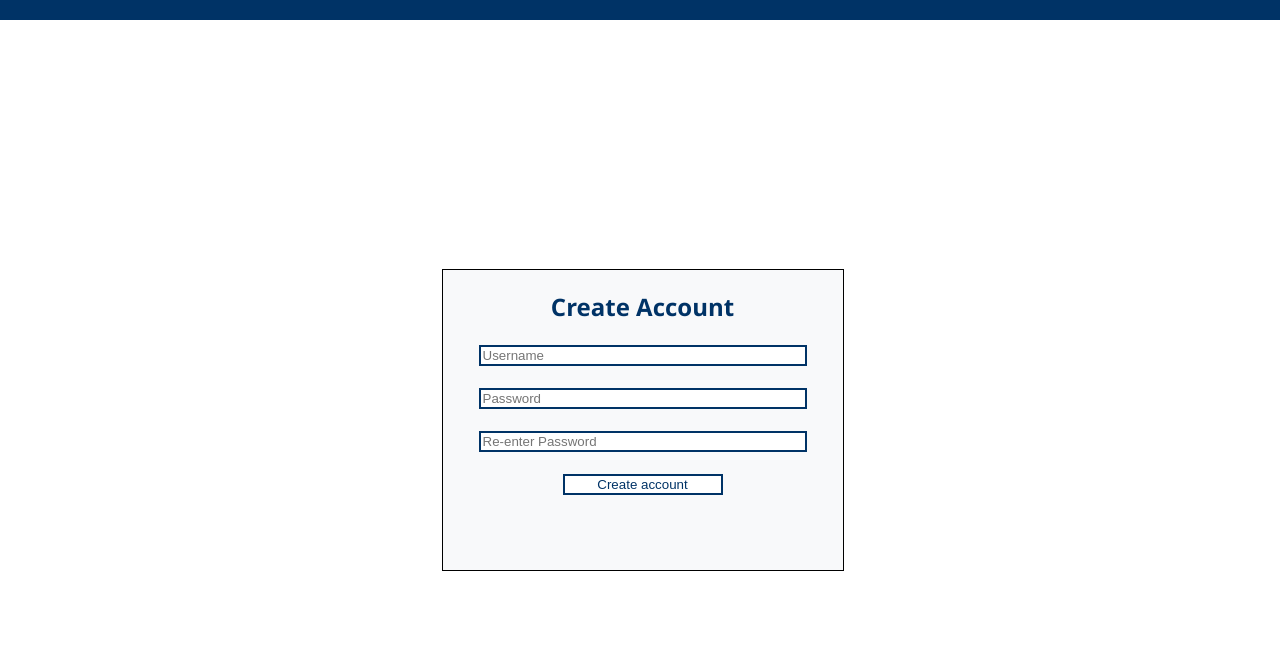
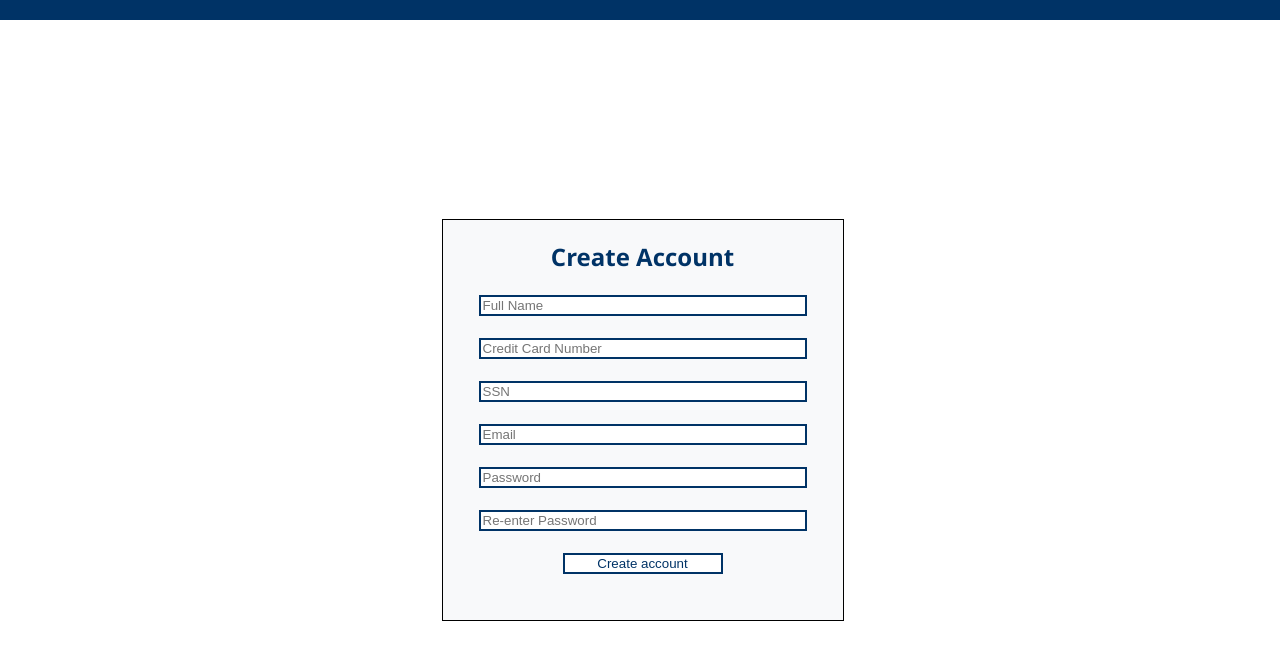
Before and after one commit to JaniaSouthall/Byteline, a website: page signup.html in a window 1280 px wide. Shown: the part 106-766 px from the top of the page. Drawn offline with Linux system fonts and the light colour scheme.

Commit message:
Added the extra fields needed for the customer account

```diff
--- a/signup.html
+++ b/signup.html
@@ -8,11 +8,20 @@
         <h1>Signup page</h1>
     </header>
     <main>
-        <section class="login-section">
-            <div class="login-container">
+        <section class="signup-section">
+            <div class="signup-container">
                 <h1>Create Account</h1>
                 <div class="input-box">
-                    <input type="text" placeholder="Username" required>
+                    <input type="text" placeholder="Full Name" required>
+                </div>
+                <div class="input-box">
+                    <input type="text" placeholder="Credit Card Number" required>
+                </div>
+                <div class="input-box">
+                    <input type="text" placeholder="SSN" required>
+                </div>
+                <div class="input-box">
+                    <input type="text" placeholder="Email" required>
                 </div>
                 <div class="input-box">
                     <input type="password" placeholder="Password" required>
--- a/styles.css
+++ b/styles.css
@@ -34,6 +34,28 @@ body {
     flex-direction: row;
   }
   .login-container h1 {
+    color: #003366;
+  }
+  .signup-section{
+    display: flex;
+    justify-content: center;
+    align-items: center;
+    background: white;
+    height: 100vh;
+  }
+  .signup-container {
+    background: #f8f9fa;
+    text-align: center;
+    width: 400px;
+    height: 400px;
+    border: 1px solid black;
+    margin-left: 5px;
+  }
+  .signup-row {
+    display: flex;
+    flex-direction: row;
+  }
+  .signup-container h1 {
     color: #003366;
   }
   .about-section {
```
